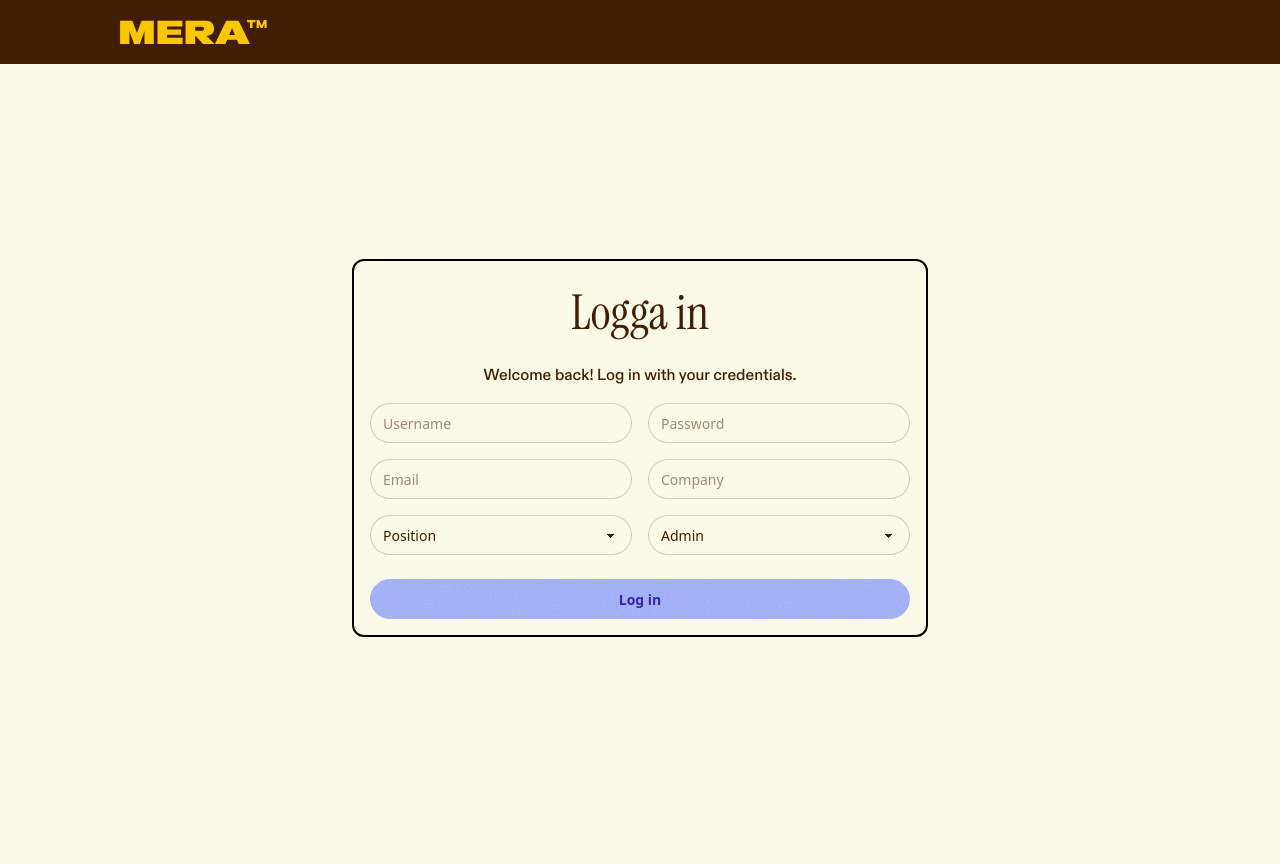
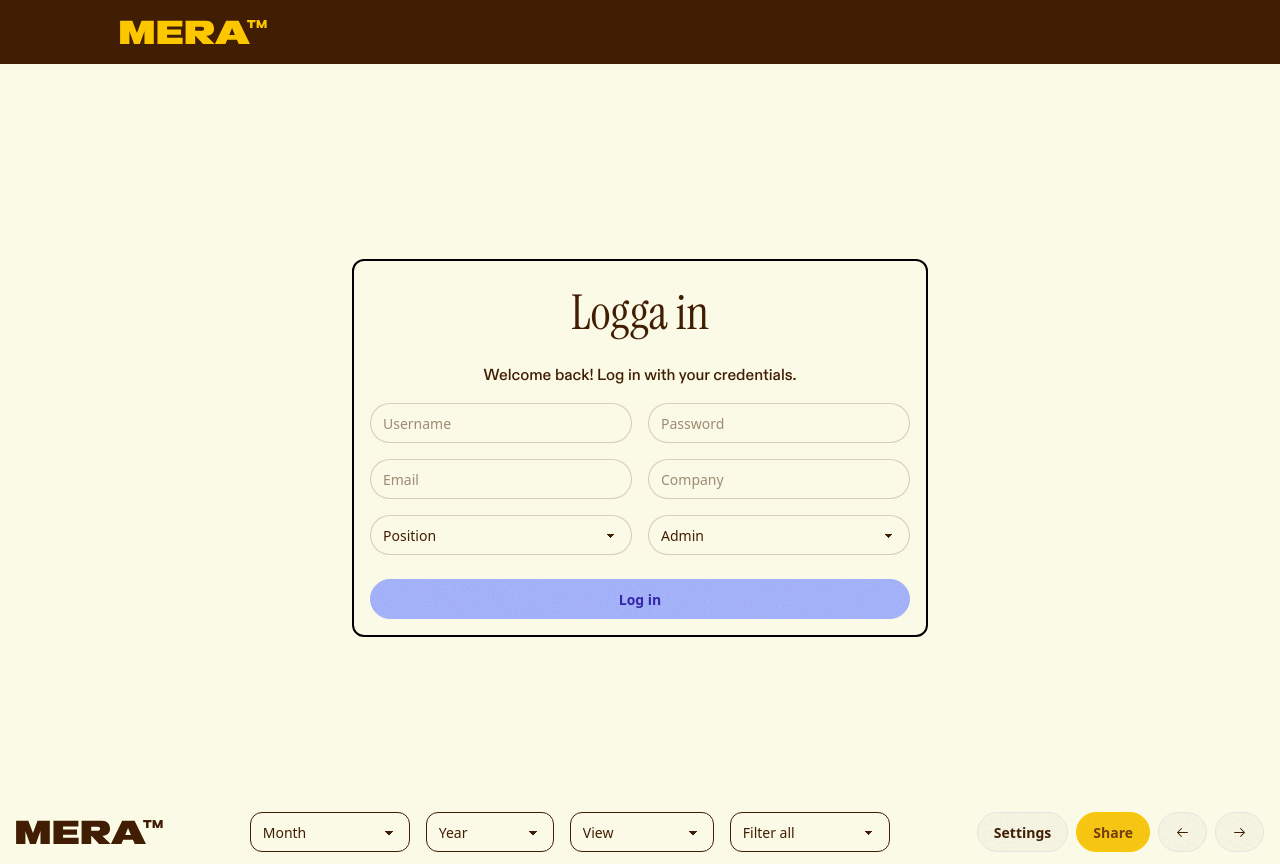
Before and after one commit to Hampus2001/mera, a Next.js app in the folder frontend/: page /logIn in a window 1280 px wide. Before the commit the page ends 800 px from the top, so only its background shows below. Built offline with nearby package versions, Linux system fonts and the light colour scheme; no server answers.

Commit message:
AppNavBar done!

```diff
--- a/frontend/app/logIn/page.js
+++ b/frontend/app/logIn/page.js
@@ -3,7 +3,7 @@ import { useContext, useState } from "react";
 import { useRouter } from "next/navigation";
 import { HandleWorkspaceContext } from "@/context/WorkspaceContext";
 import LogInSingInBar from "@/components/LoginSignInNavBar";
-
+import AppNavBar from "@/components/AppNavBar";
 export default function AuthPage() {
   const router = useRouter();
   const [company, setCompany] = useState("");
@@ -138,6 +138,7 @@ export default function AuthPage() {
           </form>
         </div>
       </section>
+      <AppNavBar></AppNavBar>
     </>
   );
 }
--- /dev/null
+++ b/frontend/components/AppNavBar.js
@@ -0,0 +1,73 @@
+"use client";
+import { ArrowLeftIcon, ArrowRightIcon } from '@radix-ui/react-icons';
+
+
+export default function AppNavBar() {
+  return (
+    <div className="flex h-16 items-center justify-between rounded-full bg-base-100 text-primary px-4">
+    {/* Logo */}
+    <div className="flex items-center">
+      <svg
+        className="h-6 w-auto text-base-content"
+        viewBox="0 0 605 99"
+        fill="currentColor"
+        xmlns="http://www.w3.org/2000/svg"
+      >
+        <path d="M524.4 8.88794V0.439941H558.96V8.88794H546.8V33.3359H536.432V8.88794H524.4ZM563.568 33.3359V0.439941H574.576L584.176 22.3279L593.648 0.439941H604.912V33.3359H595.568V15.5439L588.528 33.3359H579.952L572.912 16.0559V33.3359H563.568Z" />
+        <path d="M0.42395 98.9999V2.99994H50.856L69.9279 53.9439L88.8719 2.99994H139.432V98.9999H101.032V45.7519L81.8319 98.9999H58.024L38.824 46.0079V98.9999H0.42395Z" />
+        <path d="M154.549 98.9999V2.99994H257.333V27.3199H194.229V39.6079H251.829V60.8559H194.229V73.3999H258.357V98.9999H154.549Z" />
+        <path d="M270.549 98.9999V2.99994H355.797C375.381 2.99994 387.925 15.9279 387.925 36.1519C387.925 55.3519 374.357 64.0559 355.797 65.4639L390.613 98.9999H342.485L312.149 65.7199H310.229V98.9999H270.549ZM334.037 44.7279C342.485 44.7279 346.965 42.6799 346.965 36.4079C346.965 29.8799 342.357 28.0879 333.141 28.0879H310.229V44.7279H334.037Z" />
+        <path d="M434.91 98.9999H391.518L438.11 2.99994H489.182L536.158 98.9999H489.694L482.398 81.3359H442.206L434.91 98.9999ZM450.526 61.4959H474.078L462.302 33.2079L450.526 61.4959Z" />
+      </svg>
+    </div>
+
+    {/* Selects (centrados) */}
+    <div className="flex space-x-4">
+      <select defaultValue="Month" className="select select-neutral rounded-xl text-base-content w-40">
+        <option disabled>Month</option>
+        <option>January</option>
+        <option>February</option>
+        <option>March</option>
+        <option>April</option>
+        <option>May</option>
+        <option>June</option>
+        <option>July</option>
+        <option>August</option>
+        <option>September</option>
+        <option>October</option>
+        <option>November</option>
+        <option>December</option>
+      </select>
+
+      <select defaultValue="Year" className="select select-neutral rounded-xl text-base-content w-32">
+        <option disabled>Year</option>
+        <option>2024</option>
+        <option>2025</option>
+        <option>2026</option>
+      </select>
+
+      <select defaultValue="View" className="select select-neutral rounded-xl text-base-content w-36">
+        <option disabled>View</option>
+        <option>Monthly</option>
+        <option>Weekly</option>
+        <option>Daily</option>
+      </select>
+
+      <select defaultValue="Filter all" className="select select-neutral rounded-xl text-base-content w-40">
+        <option disabled>Filter all</option>
+        <option>All</option>
+        <option>Available</option>
+        <option>Unavailable</option>
+      </select>
+    </div>
+
+    {/* Botones (a la derecha) */}
+    <div className="flex items-center space-x-2">
+      <button className="btn bg-base-100 border">Settings</button>
+      <button className="btn btn-primary">Share</button>
+      <button className="btn bg-base-100"><ArrowLeftIcon></ArrowLeftIcon></button>
+      <button className="btn bg-base-100"><ArrowRightIcon></ArrowRightIcon></button>
+    </div>
+  </div>
+  )
+}
```
